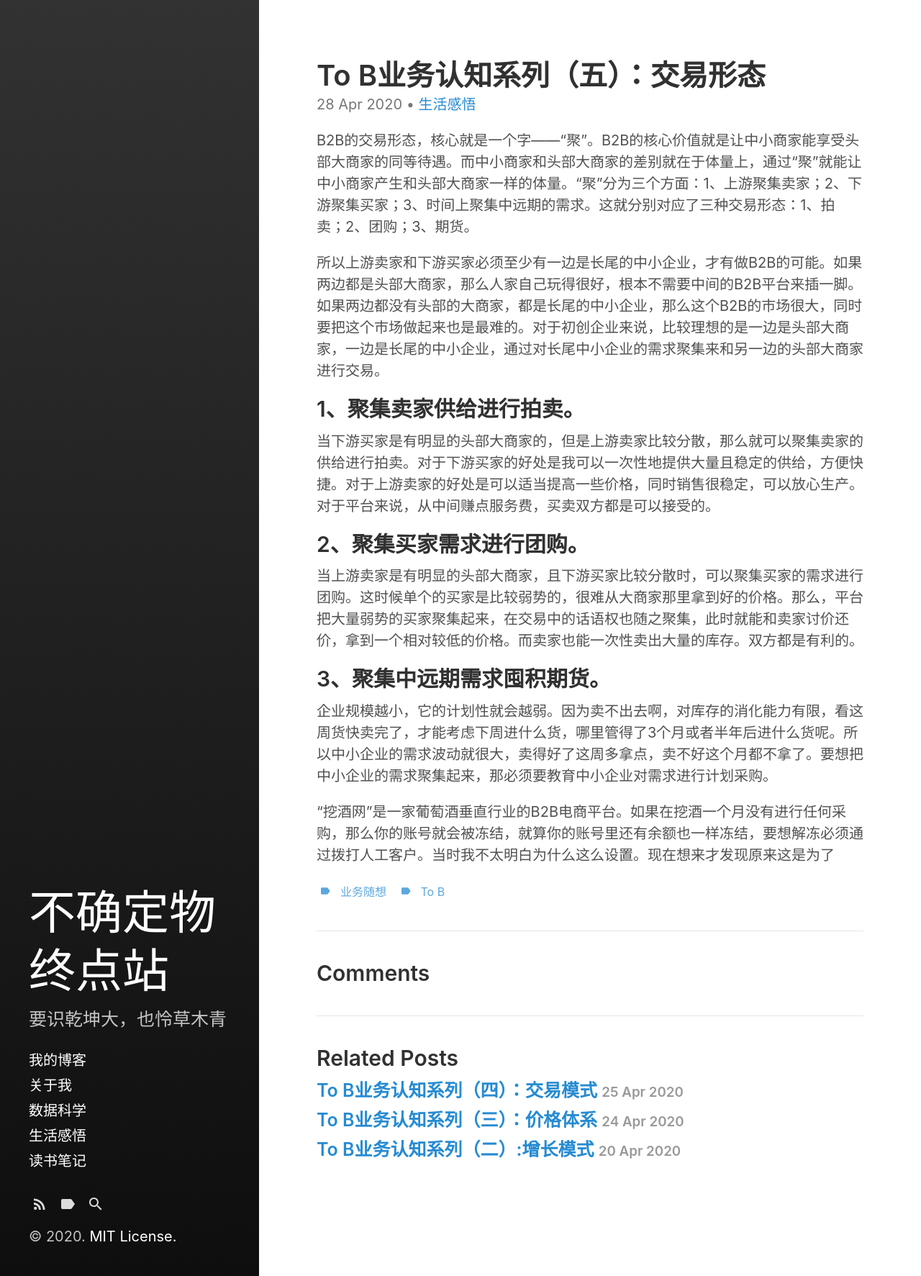
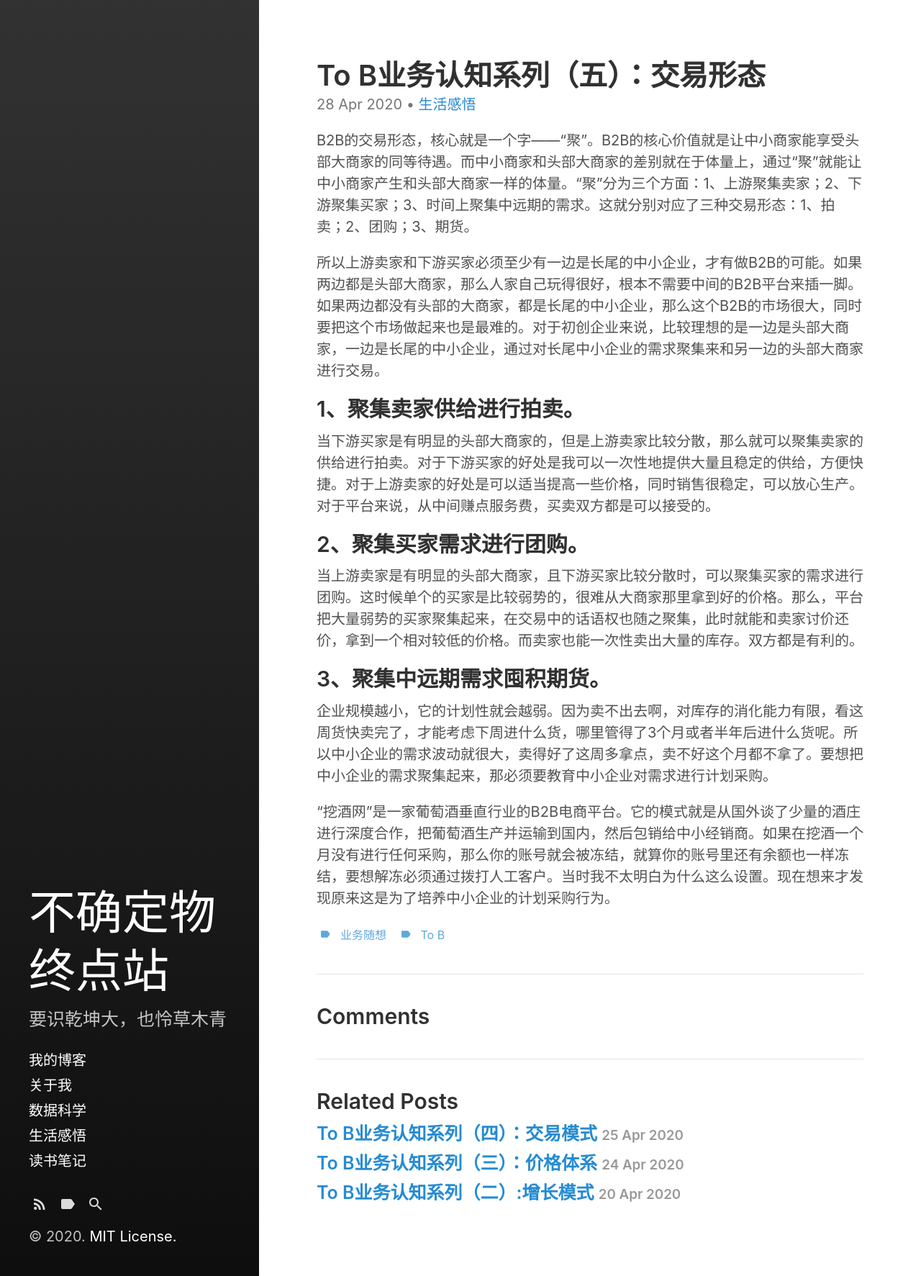
Before and after one commit to Bin0Lin/Bin0Lin.github.io, a Jekyll site: the page built from _posts/2020-04-28-To B业务认知系列（五）：交易核心.md, in a window 1280 px wide. Shown: the whole page at 72% size. Built offline with Jekyll 4.4.1, drawn with Linux system fonts in a browser that asks for light colours.

Commit message:
Update 2020-04-28-To B业务认知系列（五）：交易核心.md

```diff
--- a/_posts/2020-04-28-To B业务认知系列（五）：交易核心.md
+++ b/_posts/2020-04-28-To B业务认知系列（五）：交易核心.md
@@ -25,4 +25,4 @@ B2B的交易形态，核心就是一个字——“聚”。B2B的核心价值
 
 企业规模越小，它的计划性就会越弱。因为卖不出去啊，对库存的消化能力有限，看这周货快卖完了，才能考虑下周进什么货，哪里管得了3个月或者半年后进什么货呢。所以中小企业的需求波动就很大，卖得好了这周多拿点，卖不好这个月都不拿了。要想把中小企业的需求聚集起来，那必须要教育中小企业对需求进行计划采购。
 
-“挖酒网”是一家葡萄酒垂直行业的B2B电商平台。如果在挖酒一个月没有进行任何采购，那么你的账号就会被冻结，就算你的账号里还有余额也一样冻结，要想解冻必须通过拨打人工客户。当时我不太明白为什么这么设置。现在想来才发现原来这是为了
+“挖酒网”是一家葡萄酒垂直行业的B2B电商平台。它的模式就是从国外谈了少量的酒庄进行深度合作，把葡萄酒生产并运输到国内，然后包销给中小经销商。如果在挖酒一个月没有进行任何采购，那么你的账号就会被冻结，就算你的账号里还有余额也一样冻结，要想解冻必须通过拨打人工客户。当时我不太明白为什么这么设置。现在想来才发现原来这是为了培养中小企业的计划采购行为。
```
